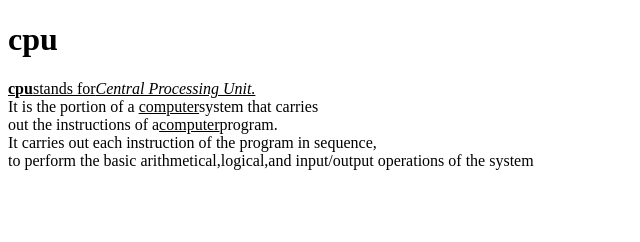
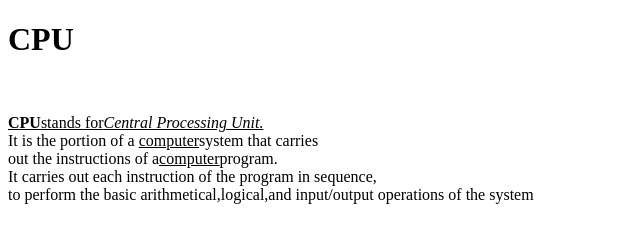
Before and after one commit to iamneo-production/acabbcaffbeccdccadaeccdfffebaeceaec, a plain HTML site: page public/index.html in a window 1280 px wide. Shown: the whole page, without its empty margins (0-640 px from the left). Drawn offline with Linux system fonts and the light colour scheme.

Commit message:
Backup Commit

```diff
--- a/public/index.html
+++ b/public/index.html
@@ -8,12 +8,12 @@
     <link rel="stylesheet" href="style.css" />
 </head>
 <body>
-    <h1>cpu</h1>
-    <p><u><b>cpu</b>stands for<i>Central Processing Unit.</i></u></br>
+    <h1>CPU</h1></br>
+    <p><u><b>CPU</b>stands for<i>Central Processing Unit.</i></u></br>
         It is the portion of a <u>computer</u>system that carries</br>
         out the instructions of a<u>computer</u>program.</br>
         It carries out each instruction of the program in sequence,</br>
-        to perform the basic arithmetical,logical,and input/output operations of the system</br>
+        to perform the basic arithmetical,logical,and input/output operations of the system
     </p>
 </body>
 </html>
```
